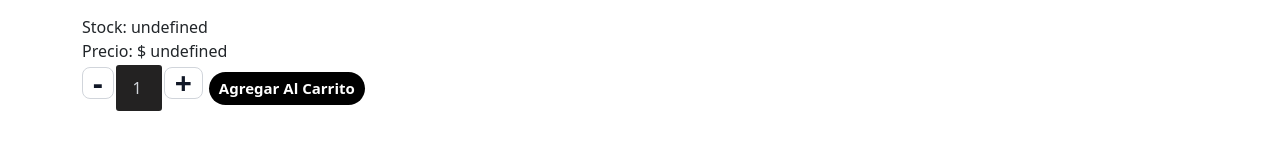
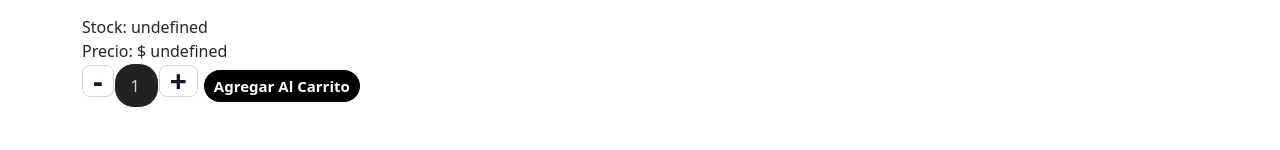
Before and after one commit to MatiasBenitez9/proyectReact, a React (Vite) app in the folder React1/: page /item/1 in a window 1280 px wide. Shown: the part 386-536 px from the top of the page. Built offline with nearby package versions, Linux system fonts and the light colour scheme; no server answers; the database is empty.

Commit message:
update 12

```diff
--- a/React1/src/App.css
+++ b/React1/src/App.css
@@ -68,13 +68,19 @@ body{
   }
   .input {
     background-color: #232222;
-    max-width: 50px;
-    height: 50px;
-    padding: 5px;
+    max-width: 45px;
+    height: 45px;
+    margin: auto;
+    padding: 3px;
     text-align: right;
-    border: 2px solid white;
-    border-radius: 5px;
+    border: 1px solid white;
+    border-radius: 20px;
     color: #D1D5DB;
+  }
+  .input[type = number]::-webkit-inner-spin-button,
+  input[type = number]::-webkit-outer-spin-button {
+    -webkit-appearance: none;
+    margin-right: 15px;
   }
 
 
--- a/React1/src/components/ItemCount.jsx
+++ b/React1/src/components/ItemCount.jsx
@@ -7,11 +7,9 @@ export const ItemCount  = ( { onAdd, stock } )  =>  {
     const handleDecrease = (  ) => {
         if ( quantity  > 1 ) setQuantity( ( prev )  =>  prev  - 1 );
     };
-
     const handleIncrease  =  (  )  =>  {
         if ( stock  > quantity ) setQuantity( ( prev )  =>  prev  + 1 );
     };
-
     const handleAdd  =  (  )  =>  {
         onAdd(quantity);
         setQuantity(1);
@@ -24,8 +22,7 @@ export const ItemCount  = ( { onAdd, stock } )  =>  {
         <button className="button-39" role="button" onClick={handleIncrease}>+</button>
         {/* <button  type="button"  onClick={handleAdd}>Agregar al Carrito</button> */}
         <button className="button-11" type="button" onClick={handleAdd}>
-            <span className="button_top"> Agregar Al Carrito
-            </span>
+            <span className="button_top"> Agregar Al Carrito</span>
         </button>
     </div>
     );
```
